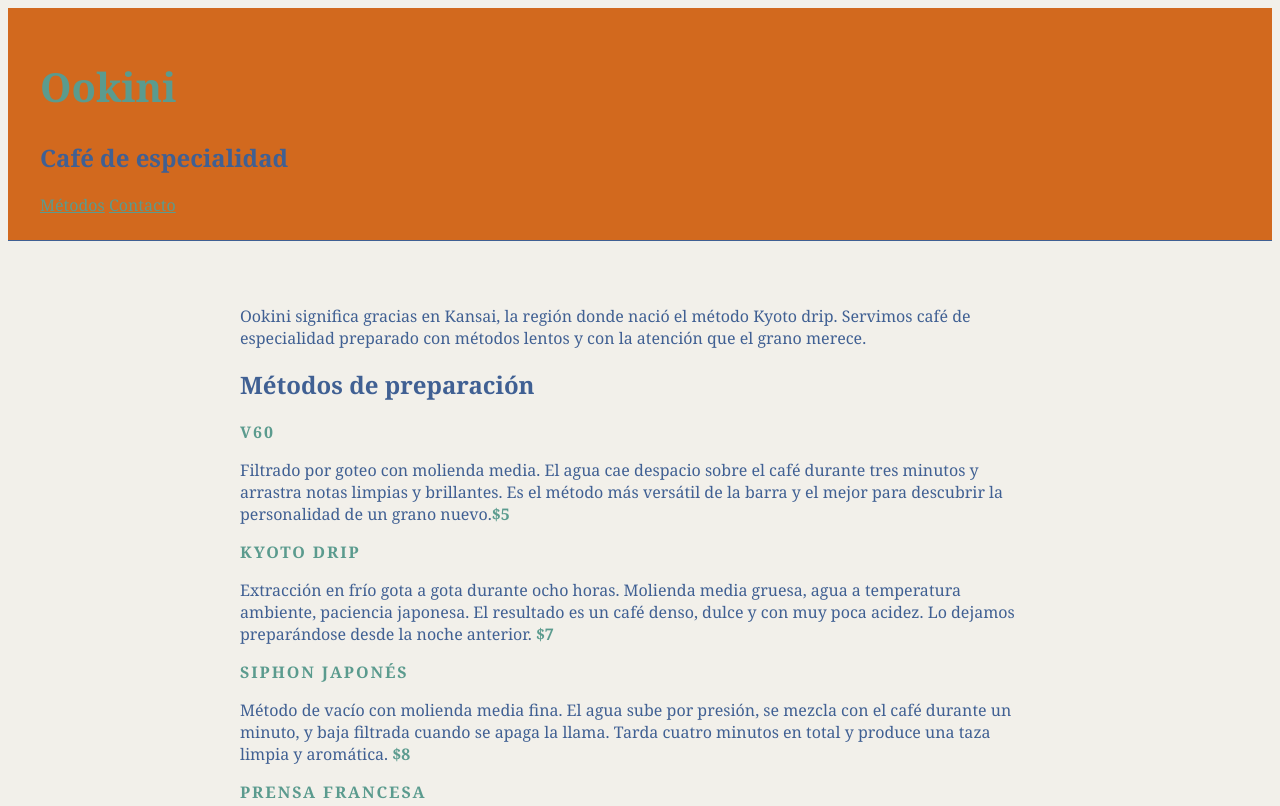
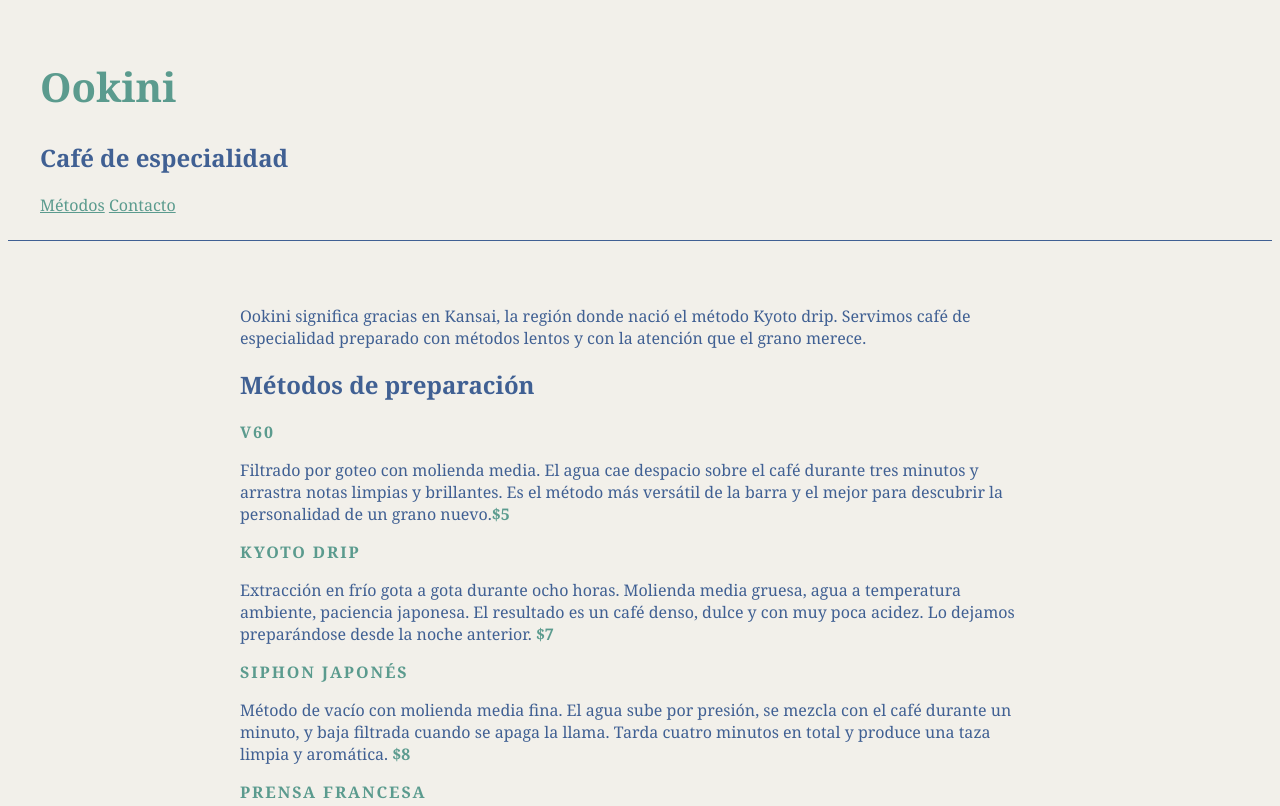
Before and after one commit to cristianjavier77777-maker/Ookini, a plain HTML site: page index.html in a window 1280 px wide. Shown: the top 806 px of the page. Drawn offline with Linux system fonts and the light colour scheme.

Commit message:
CAMBIO DE COLOR AL ORIGINAL

```diff
--- a/styles.css
+++ b/styles.css
@@ -13,7 +13,7 @@ h1 {
 header {
     padding: 1.5rem 2rem;
     border-bottom: 1px solid #406093;
-    background-color: chocolate
+
 }
 
 nav a {
```
